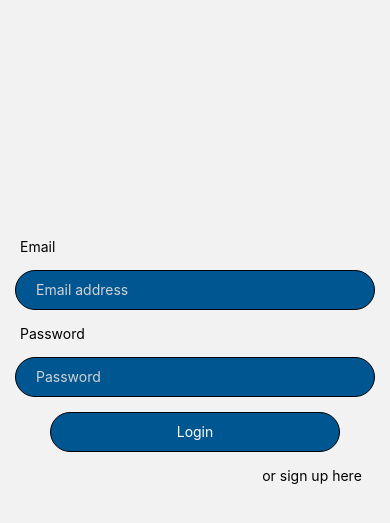
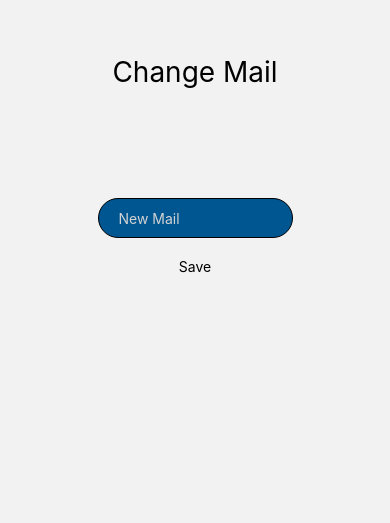
Before and after one commit to baremikkel/EiT-buddy, a React Native app in the folder buddy-app/: screen /ChangeMail in a window 390 px wide. Shown: the part 179-702 px from the top of the page. Built offline with nearby package versions, Linux system fonts and the light colour scheme.

Commit message:
update mail
new view mail updating

```diff
--- a/buddy-app/screens/AppNavigator.tsx
+++ b/buddy-app/screens/AppNavigator.tsx
@@ -7,6 +7,7 @@ import { Signup } from './Signup';
 import { Profile } from './ProfileScreen'
 import { Buddyscreen } from './Buddyscreen';
 import { AddScreen } from './AddBuddyScreen';
+import { ChangeMail } from './ChangeMail';
 
 const Stack = createStackNavigator();
 
@@ -20,6 +21,7 @@ const AppNavigator = () => {
         <Stack.Screen name="Homescreen" component={Homescreen} />
         <Stack.Screen name='BuddyScreen' component={Buddyscreen} />
         <Stack.Screen name='AddScreen' component={AddScreen} />
+        <Stack.Screen name='ChangeMail' component={ChangeMail} />
       </Stack.Navigator>
     </NavigationContainer>
   );
--- a/buddy-app/screens/LoginScreen.tsx
+++ b/buddy-app/screens/LoginScreen.tsx
@@ -33,7 +33,7 @@ export const Login = () => {
                                 const validUser = response.data
                                 if (validUser) {
                                     setIsValidPassword(true);
-                                    storeUser(user.id, [user.email, user.name]);
+                                    storeUser(user.id, user.name, user.email);
                                     login();
                                 } else {
                                     setIsValidPassword(false);
@@ -88,7 +88,7 @@ export const Login = () => {
             <Pressable style={styles.button} onPress={() => verify(email, password)}>
                 <Text style={styles.text}>Login</Text>
             </Pressable>
-            <Pressable onPress={signup} style={styles.signup}>
+            <Pressable style={styles.signup} onPress={signup}>
                 <Text>or sign up here</Text>
             </Pressable>
         </View>
--- a/buddy-app/screens/NavBar.tsx
+++ b/buddy-app/screens/NavBar.tsx
@@ -40,7 +40,7 @@ const styles = StyleSheet.create({
     flex: 1,
     padding: 10,
     borderWidth: 1,
-    backgroundColor: '#0075FF',
+    backgroundColor: '#005691',
     width: 33
   },
   buttonInfo: {
--- a/buddy-app/screens/ProfileScreen.tsx
+++ b/buddy-app/screens/ProfileScreen.tsx
@@ -3,8 +3,8 @@ import axios from 'axios';
 import { SafeAreaView, TextInput, Text, View, StyleSheet, Image, Button, Pressable, ImageBackground } from 'react-native'
 import { Navbar } from './NavBar';
 import FontAwesomeIcon from 'react-native-vector-icons/FontAwesome';
-import { getUrl } from './storage/DataStorage';
-import { getId } from './storage/DataStorage';
+import { getId, getMail, getName, getUrl } from './storage/DataStorage';
+import { useNavigation } from "@react-navigation/native";
 
 const styles = StyleSheet.create({
     container: {
@@ -38,28 +38,20 @@ const styles = StyleSheet.create({
 });
 
 export const Profile = () => {
-
-
-    const [userName, setName] = useState("");
-    const [userMail, setEmail] = useState("");
-    const [userPassword, setPassword] = useState("");
-
-
-    axios.get(getUrl() + '/users/' + getId())
-        .then((response) => {
-            setName(response.data.name)
-            setEmail(response.data.email)
-            setPassword(response.data.password)
-        });
-
+    const navigation = useNavigation();
+    const changeMail = () => {
+        navigation.navigate('ChangeMail')
+    }
 
     return (
         <View style={styles.container}>
             <FontAwesomeIcon name="user" size={75} color="#005691" style={styles.profile} />
-            <Text style={styles.name}>Welcome {userName}</Text>
+            <Text style={styles.name}>Welcome {getName()}</Text>
             <View style={styles.info}>
-                <Text style={styles.details}>Email: {userMail}</Text>
-                <FontAwesomeIcon name="pencil" size={20} color="#005691" style={styles.edit} />
+                <Text style={styles.details}>Email: {getMail()}</Text>
+                <Pressable style={styles.edit} onPress={changeMail}>
+                    <FontAwesomeIcon name="pencil" size={20} color="#005691" />
+                </Pressable>
             </View>
             <Navbar />
         </View>
--- a/buddy-app/screens/changeMail.tsx
+++ b/buddy-app/screens/changeMail.tsx
@@ -1,13 +1,36 @@
-import React from "react";
-import { View, StyleSheet, Text } from "react-native";
+import React, { useState } from "react";
+import { View, StyleSheet, Text, TextInput, Pressable } from "react-native";
+import { getId, getMail, getName, getUrl, storeUser } from "./storage/DataStorage";
+import axios from "axios";
+import { useNavigation } from "@react-navigation/native";
 
-export const changeMail = () => {
+export const ChangeMail = () => {
+
+    const [mailVal, setMailVal] = useState<string>(getMail());
+
+    const navigator = useNavigation()
+
+    const saveChange = async() => {
+        axios.put(getUrl()+ '/users/' +getId()+ '/email?email=' +mailVal);
+        storeUser(getId(), getName(), mailVal)
+        navigator.navigate('Profile')
+    }
 
     return (
 
         <View style = {style.container}>
             <Text style = {style.title}>Change Mail</Text>
-
+            <TextInput
+                autoCapitalize='none'
+                value={mailVal}
+                onChangeText={setMailVal}
+                style={style.input}
+                placeholder='New Mail'
+                placeholderTextColor="lightgray"
+            ></TextInput>
+            <Pressable style={style.save} onPress={() => saveChange()}>
+                <Text>Save</Text>
+            </Pressable>
         </View>
 
     );
@@ -18,8 +41,27 @@ export const changeMail = () => {
 const style = StyleSheet.create({
     container: {
         flex: 1,
+        justifyContent: 'center',
+        alignItems: 'center',
     },
     title: {
         flex: 1,
+        fontSize: 28,
+        paddingTop: '60%',
+    },
+    input: {
+        borderRadius: 20,
+        borderWidth: 1,
+        height: 40,
+        paddingLeft: 20,
+        width: '50%',
+        backgroundColor: '#005691',
+        color: 'white',
+        alignSelf: 'center',
+    },
+    save: {
+        alignSelf: 'center',
+        paddingTop: 20,
+        paddingBottom: '100%'
     },
 })
--- a/buddy-app/screens/storage/DataStorage.tsx
+++ b/buddy-app/screens/storage/DataStorage.tsx
@@ -1,43 +1,29 @@
 import AsyncStorage from '@react-native-async-storage/async-storage';
 
-
-let id: any;
-let buddyid: any;
+let id: number;
+let buddyid: number;
+let name: string;
+let mail: string;
 
 // To store an array
-export const storeUser = async (key: number, array: any[]) => {
+export const storeUser = async (userId: number, userName: string, userMail: string) => {
   try {
-    id = key
-    // Convert the array to a string manually
-    const stringifiedArray = array.map(value => JSON.stringify(value)).join(',');
-
-    // Convert the key to a string
-    const stringKey = String(key);
-
-    // Store the stringified array in AsyncStorage with the string key
-    await AsyncStorage.setItem(stringKey, stringifiedArray);
+    id = userId;
+    name = userName;
+    mail = userMail;
   } catch (error) {
-    console.error('Error saving array:', error);
-  }
-};
-
-// To retrieve an array
-const getUserinfo = async (key: string): Promise<any[] | null> => {
-  try {
-    const jsonString = await AsyncStorage.getItem(key);
-    if (jsonString !== null) {
-      const array = JSON.parse(jsonString);
-      return array;
-    }
-    return null;
-  } catch (error) {
-    console.error('Error retrieving array:', error);
-    return null;
+    console.error('Error saving user data:', error);
   }
 };
 
 export const getId = () => {
   return id;
+}
+export const getName = () => {
+  return name;
+}
+export const getMail = () => {
+  return mail;
 }
 export const getBuddyId = () => {
   return buddyid;
```
